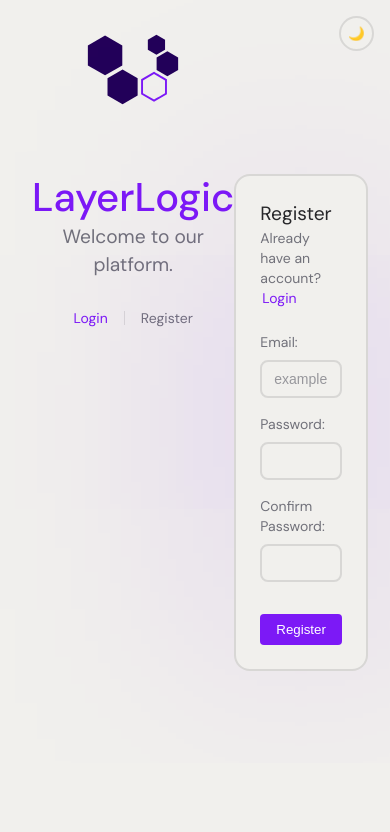
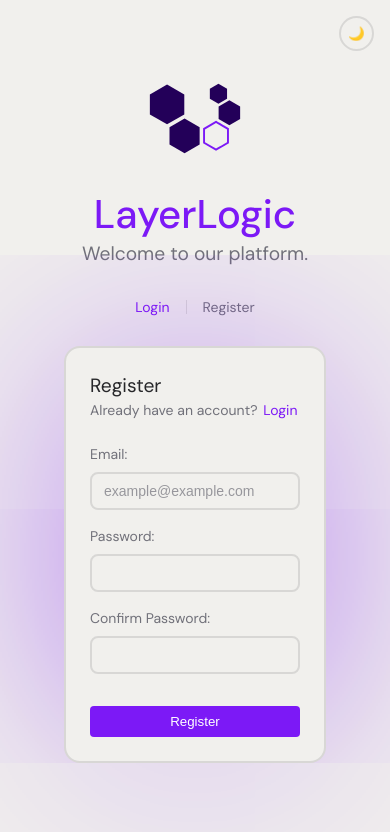
Before and after one commit to LayerLogic/frontend, a Vue app: page /auth/register in a window 390 px wide. Shown: the top 832 px of the page. Built offline with nearby package versions, Linux system fonts and the light colour scheme; no server answers.

Commit message:
fix: improve authentication views layout for better responsiveness and alignment

```diff
--- a/src/views/auth/AuthLayout.vue
+++ b/src/views/auth/AuthLayout.vue
@@ -38,7 +38,10 @@ export default {
 <style scoped>
 .auth-container {
   display: grid;
-  grid-template-columns: 1fr 1fr;
+  grid-template-columns: 1fr;
+  align-content: center;
+  justify-content: center;
+  height: 100vh;
   padding: 0 2rem;
   max-width: 1024px;
   margin: 0 auto;
@@ -50,7 +53,7 @@ header {
 
 .logo {
   display: block;
-  margin: 0 auto 2rem;
+  margin: 0 auto;
 }
 
 nav {
@@ -80,6 +83,11 @@ nav a:first-of-type {
 }
 
 @media (min-width: 1024px) {
+  .auth-container {
+    display: grid;
+    grid-template-columns: 1fr 1fr;
+  }
+
   header {
     display: flex;
     place-items: center;
--- a/src/views/auth/RegisterView.vue
+++ b/src/views/auth/RegisterView.vue
@@ -84,10 +84,10 @@ export default {
 
 <style scoped>
 .register-container {
-  min-height: 100vh;
   display: flex;
-  align-items: center;
+  align-items: start;
   justify-content: center;
+  padding: 2rem;
 }
 
 .register-form {
--- a/src/views/auth/loginView.vue
+++ b/src/views/auth/loginView.vue
@@ -59,10 +59,10 @@ export default {
 
 <style scoped>
 .login-container {
-  min-height: 100vh;
   display: flex;
-  align-items: center;
+  align-items: start;
   justify-content: center;
+  padding: 2rem;
 }
 
 .login-form {
```
